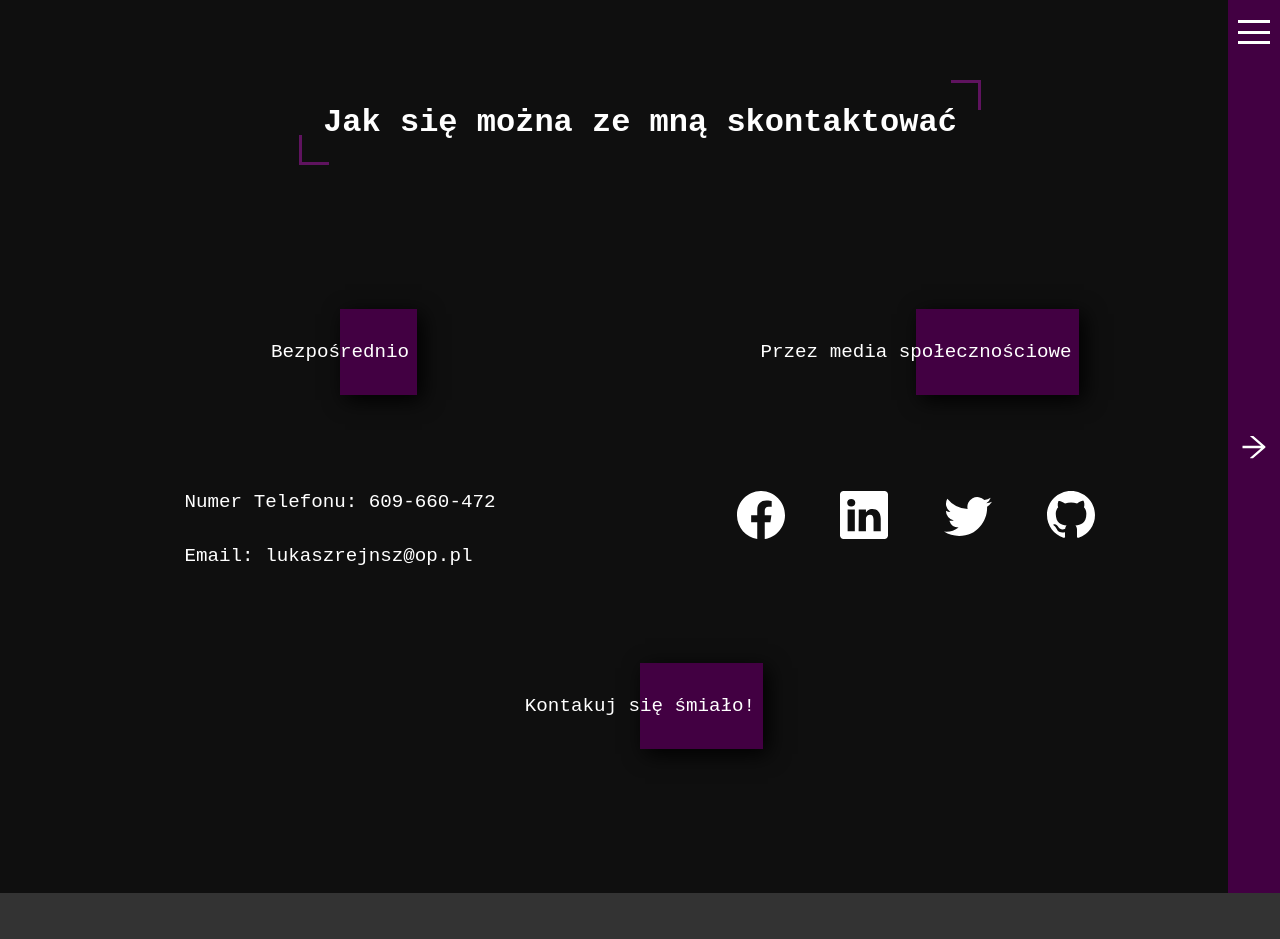
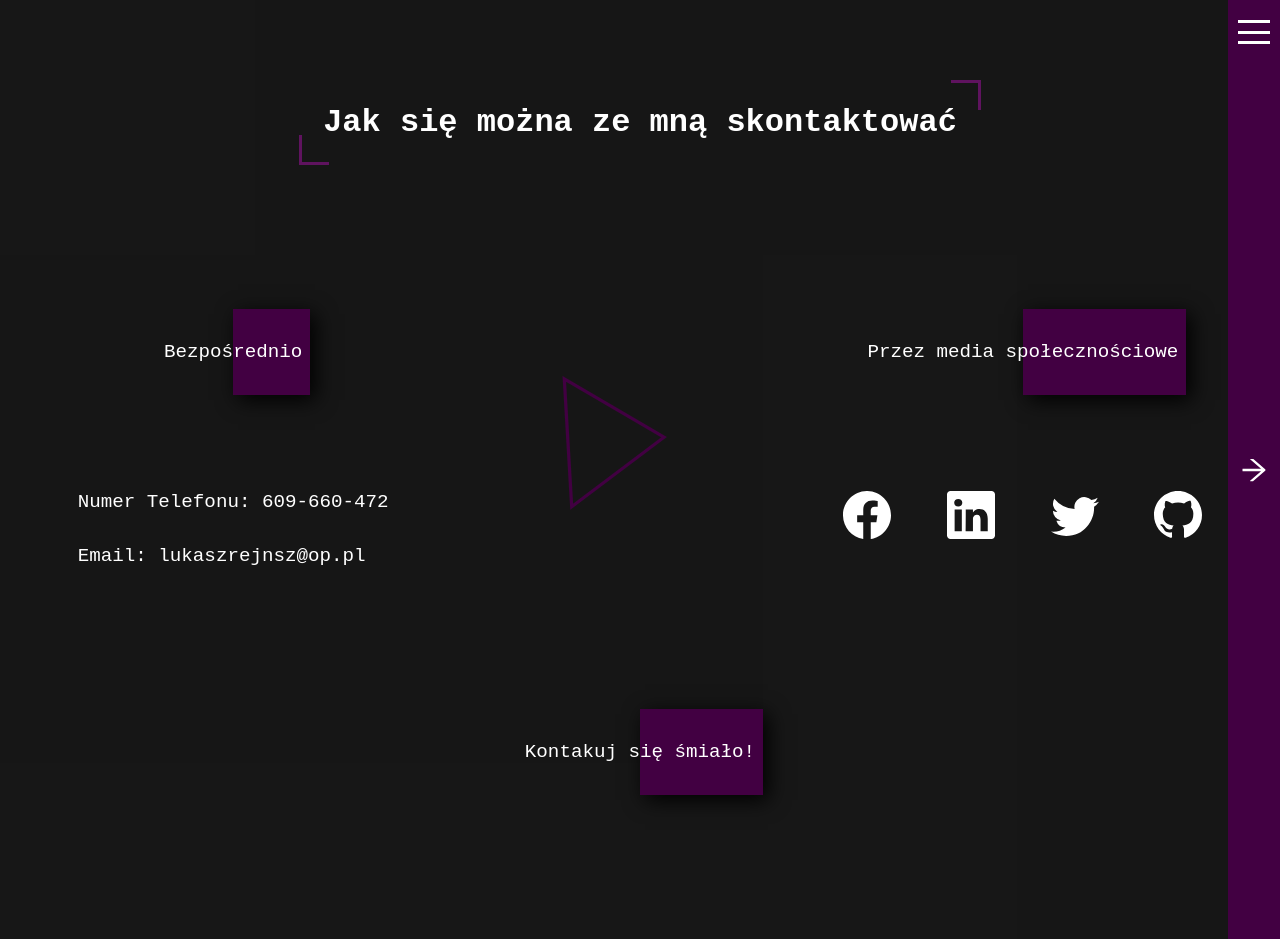
Before and after one commit to Rejnszu/rejnszu-portfolio, a React (Create React App) app: page /kontakt in a window 1280 px wide. Before the commit the page ends 893 px from the top, so only its background shows below. Built offline with nearby package versions, Linux system fonts and the light colour scheme; a web font is replaced by a local one.

Commit message:
contact svg

```diff
--- a/src/components/AboutMe/DescriptionItem.module.scss
+++ b/src/components/AboutMe/DescriptionItem.module.scss
@@ -2,10 +2,22 @@
   margin-bottom: 2rem;
 }
 .description__title {
+  display: inline-block;
+  position: relative;
   margin-bottom: 1rem;
   color: var(--helper-color-2--brighter);
   text-transform: uppercase;
   font-size: clamp(0.7rem, 4vw, 1.5rem);
+  &::after {
+    position: absolute;
+    left: 0;
+    bottom: -2px;
+    content: "";
+    width: 100%;
+    height: 2px;
+    background-color: var(--helper-color-2--darker);
+    box-shadow: 3px 3px 5px var(--helper-color-2--darker);
+  }
 }
 .description__collapse {
   font-size: clamp(0.8rem, 3vw, 1.1rem);
--- a/src/index.scss
+++ b/src/index.scss
@@ -8,10 +8,10 @@
 :root {
   --main-color: black;
   --backgroundColor: rgba(0, 0, 0, 0.7);
-  --helper-color-1: white;
+  --helper-color-1: #ffffff;
   --helper-color-2: rgb(95, 19, 95);
   --helper-color-2--darker: #420042;
-  --helper-color-2--brighter: rgb(161, 0, 161);
+  --helper-color-2--brighter: #a100a1;
   --border-radius: 3px;
 }
 body {
@@ -20,7 +20,7 @@ body {
   position: relative;
   overflow-x: hidden;
   font-family: "Oxygen Mono", monospace;
-  background-color: rgba(0, 0, 0, 0.8);
+  background-color: rgba(0, 0, 0, 0.7);
 }
 .page-wrapper {
   position: relative;
--- a/src/pages/Contact/ContactPage.js
+++ b/src/pages/Contact/ContactPage.js
@@ -35,6 +35,23 @@ const Contact = () => {
             </motion.p>
           </div>
 
+          <svg
+            className={styles["contact__animated-triangle"]}
+            height="400"
+            width="400"
+          >
+            <motion.polygon
+              animate={{
+                rotate: [0, 360],
+                scale: [1.4, 0.5, 1.4],
+              }}
+              transition={{ duration: 7, delay: 1, repeat: Infinity }}
+              points="100,120 300,120 200,270"
+              className={styles["triangle"]}
+            />
+            Sorry, your browser does not support inline SVG.
+          </svg>
+
           <div className={styles["contact__social-media"]}>
             <SmallTextElement flexPosition="center" delay={0.9}>
               Przez media społecznościowe
--- a/src/pages/Contact/ContactPage.module.scss
+++ b/src/pages/Contact/ContactPage.module.scss
@@ -19,6 +19,13 @@
   justify-content: space-between;
   margin-top: 2rem;
 }
+.triangle {
+  fill: transparent;
+  stroke: var(--helper-color-2--darker);
+  stroke-width: 5;
+  transform-origin: center;
+}
+
 @media only screen and (max-width: 900px) {
   .contact__inner-wrapper {
     margin-top: 2rem !important;
@@ -26,3 +33,8 @@
     align-items: center;
   }
 }
+@media only screen and (max-width: 1200px) {
+  .contact__animated-triangle {
+    display: none;
+  }
+}
```
